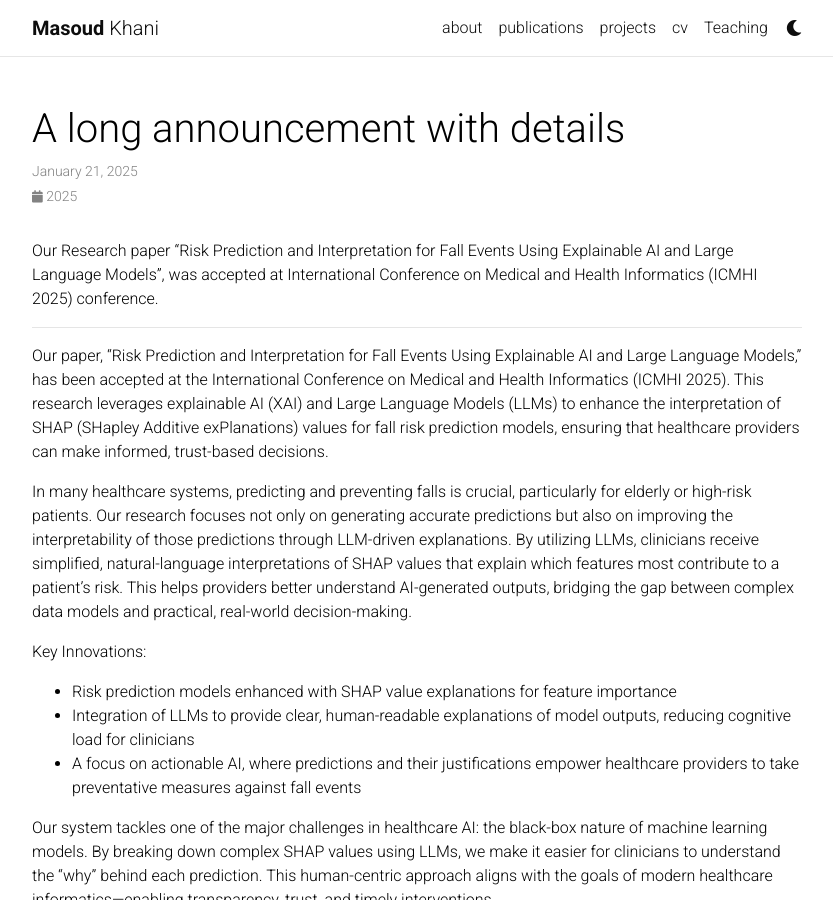
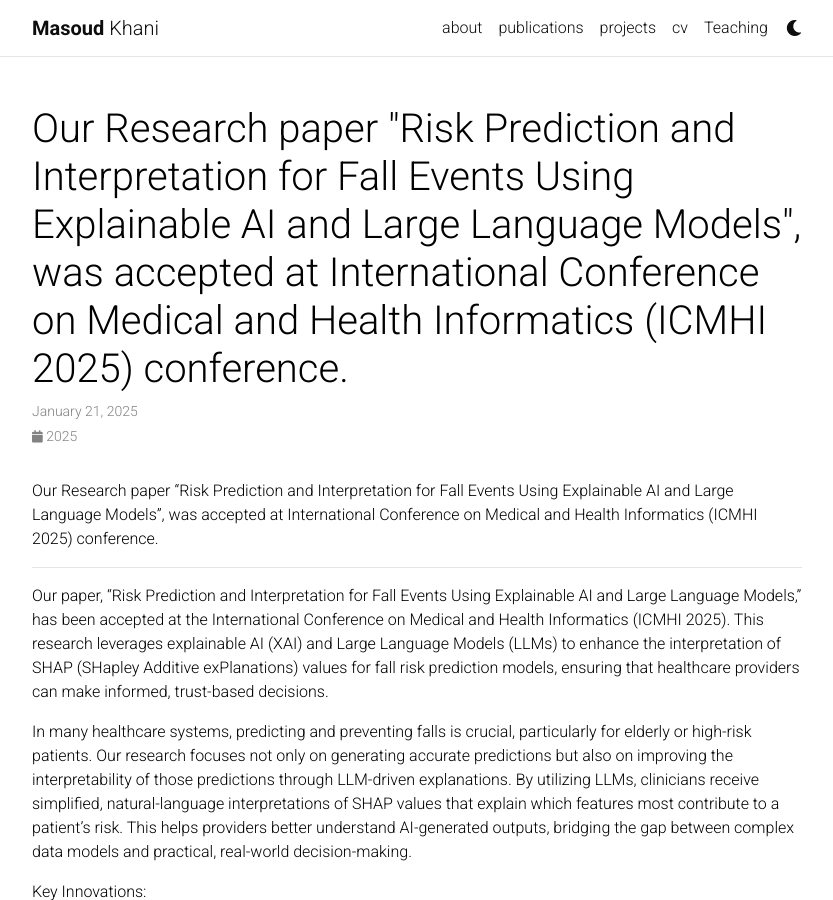
Before and after one commit to msdkhani/msdkhani.github.io, a Jekyll site: the page built from _news/announcement_2.md, in a window 1280 px wide and 900 px high. Shown: the whole window, without its empty margins (223-1056 px from the left). Built offline with Jekyll 4.4.1, drawn with Linux system fonts in a browser that asks for light colours; comment, search, counter and statistics services are not loaded; a style sheet for code colours, icons or effects is not loaded.

Commit message:
Update announcement_2.md

```diff
--- a/_news/announcement_2.md
+++ b/_news/announcement_2.md
@@ -1,6 +1,6 @@
 ---
 layout: post
-title: A long announcement with details
+title: Our Research paper "Risk Prediction and Interpretation for Fall Events Using Explainable AI and Large Language Models", was accepted at International Conference on Medical and Health Informatics (ICMHI 2025) conference.
 date: 2025-01-21
 inline: false
 related_posts: false
```
